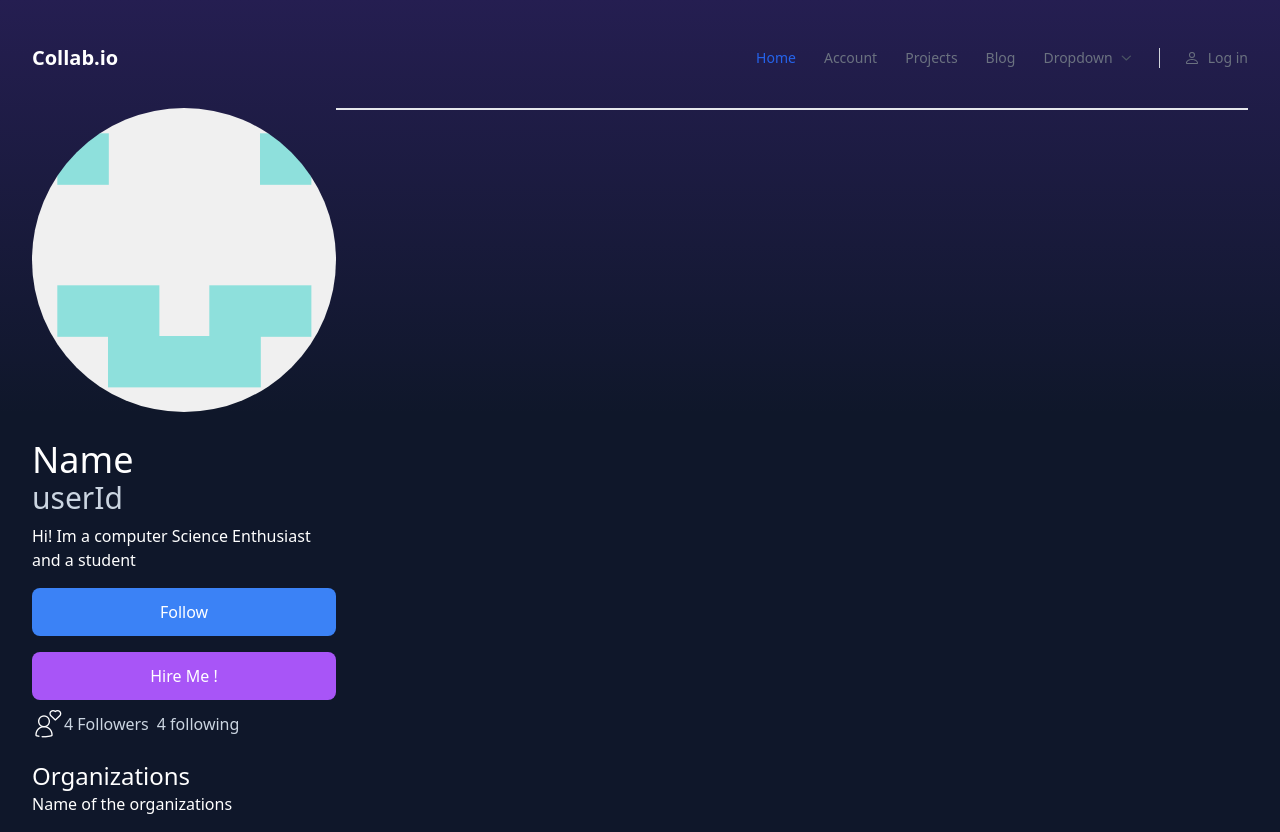
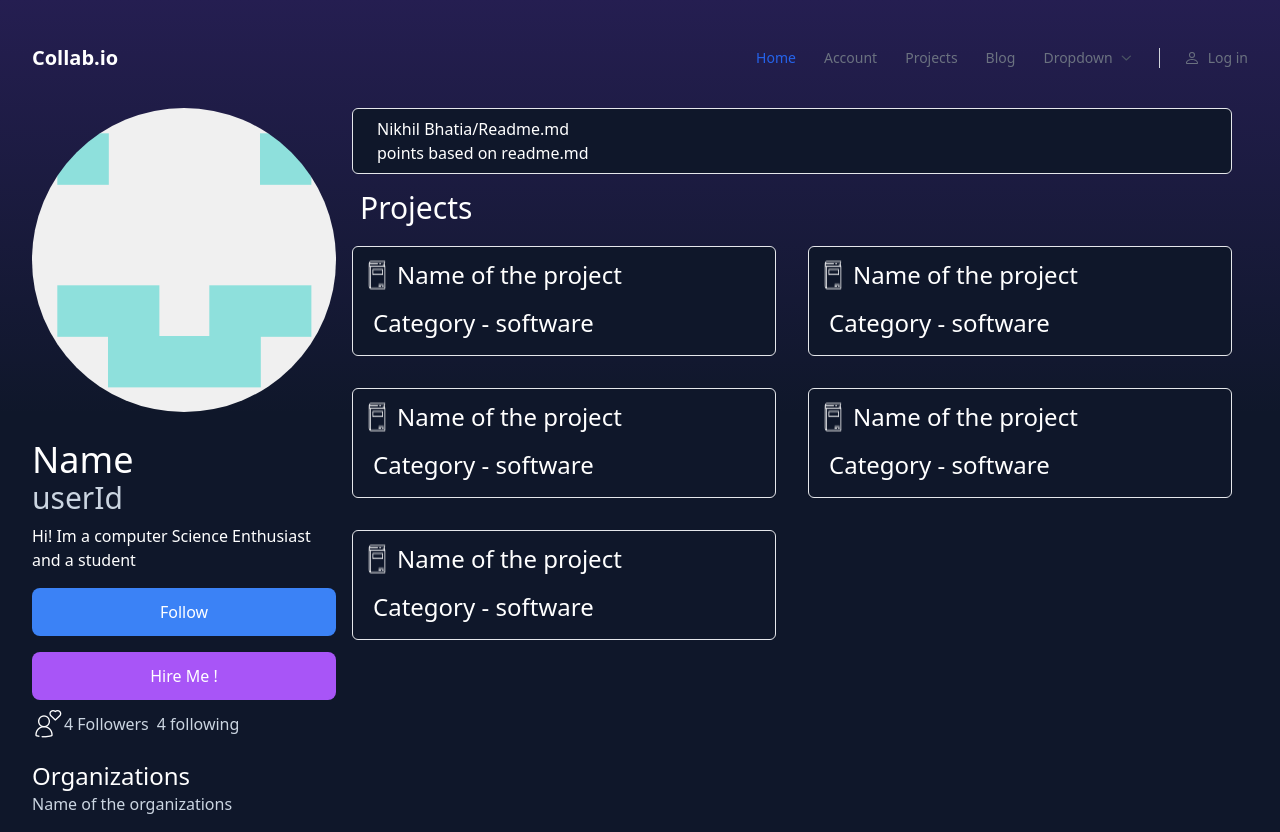
Before and after one commit to nikhilbhatia08/collab.io, a React (Create React App) app: page /user/idx in a window 1280 px wide. Built offline with nearby package versions, Linux system fonts and the light colour scheme.

Commit message:
user deep component

```diff
--- a/src/components/Account.jsx
+++ b/src/components/Account.jsx
@@ -1,7 +1,14 @@
 import React from 'react'
+import {Link} from 'react-router-dom'
 
 function Account() {
     const num = 4;
+    const id = 1; //the id will come from the url
+    const orgId = 2; //the id will come from the database
+    const name = "Nikhil Bhatia"
+    const Project = [1,2,3,4,5];
+    const category = "software";
+    const projId = 1;
   return (
     <>
         <div className="py-4 px-8 flex justify-center flex-wrap">
@@ -14,16 +21,32 @@ function Account() {
                 <div className="flex items-center"><button className=" bg-purple-500 flex-1 my-2 rounded-lg py-3 px-3 text-white">Hire Me !</button></div>
                 <div className="flex items-center pb-3">
                     <img className="" src={require('../pictures/user-love-2.png')} alt="" />
-                    <h1 className="text-slate-300 hover:text-white">{num}  Followers</h1>
-                    <h1 className="mx-2 text-slate-300 hover:text-white">{num}   following</h1>
+                    <Link to={`/followers/${id}`}><h1 className="text-slate-300 hover:text-white">{num}  Followers</h1></Link>
+                    <Link to={`/following/${id}`}><h1 className="mx-2 text-slate-300 hover:text-white">{num}   following</h1></Link>
                 </div>
                 <div>
                     <h1 className="pt-2 text-2xl text-white">Organizations</h1>
-                    <h1 className="text-white">Name of the organizations</h1>
+                    <Link to={`/org/${orgId}`}><h1 className="text-slate-300 hover:text-white">Name of the organizations</h1></Link>
                 </div>
             </div>
-            <div className="flex-col basis-3/4 self-start border">
+            <div className="flex-col lg:basis-3/4 mx-auto flex-1 md:basis-3/4 sm:basis-1/2 xs:w-full self-start ">
+                <div className="flex-col mx-4 px-6 flex-1 rounded-md border bg-slate-900 py-2">
+                    <h1 className="text-white hover:text-blue-500">{name}/Readme.md</h1>
+                    <p className="text-white">points based on readme.md</p>
+                </div>
+                <div className="py-1 mt-3 px-6"><h1 className="text-white lg:text-3xl md:text-xl sm:text-xl">Projects</h1></div>
+                <div className="grid lg:grid-cols-2">
+                    {Project.map((item)=>{
+                        return <div className="flex-col border bg-slate-900 rounded-md mx-4 my-4 lg:min-w-[400px] xs-min-w-[300px] sm:min-w-[300px] md:min-w-[300px]">
+                        <div className="mx-3 mt-3 flex">
+                            <img className="" src={require('../pictures/book.png')} alt="" />
+                            <Link to={`/projects/${projId}`}><h1 className="text-white lg:text-2xl md:text-xl sm:text-xl hover:text-blue-500 px-2">Name of the project</h1></Link>
+                        </div>
+                        <div className="mx-3 my-4 px-2"><h1 className="text-white lg:text-2xl md:text-xl sm:text-xl">Category - {category}</h1></div>
+                    </div>
+                    })}
 
+                </div>
             </div>
         </div>
     </>
```
Also changed, not shown: src/pictures/book.png (added).
